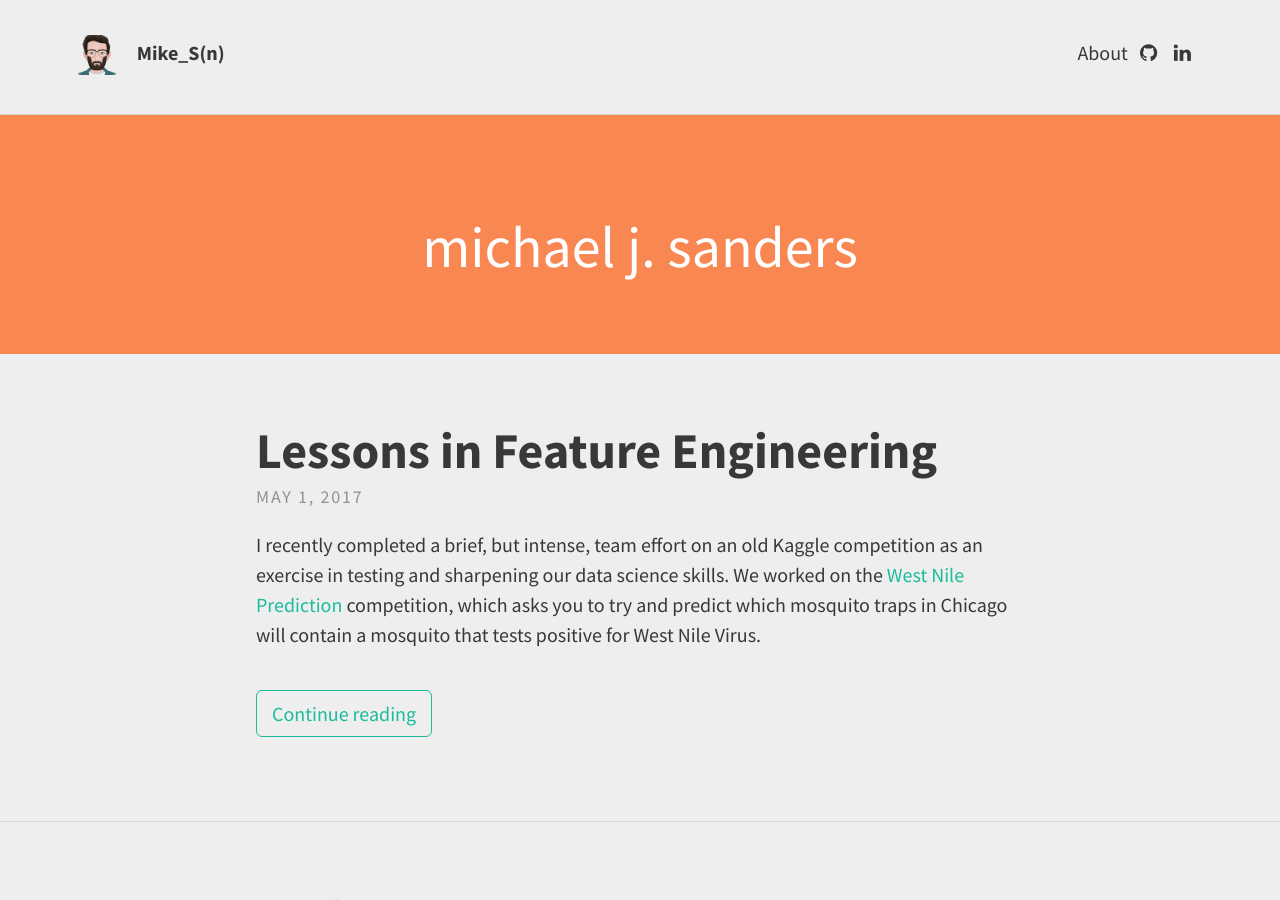
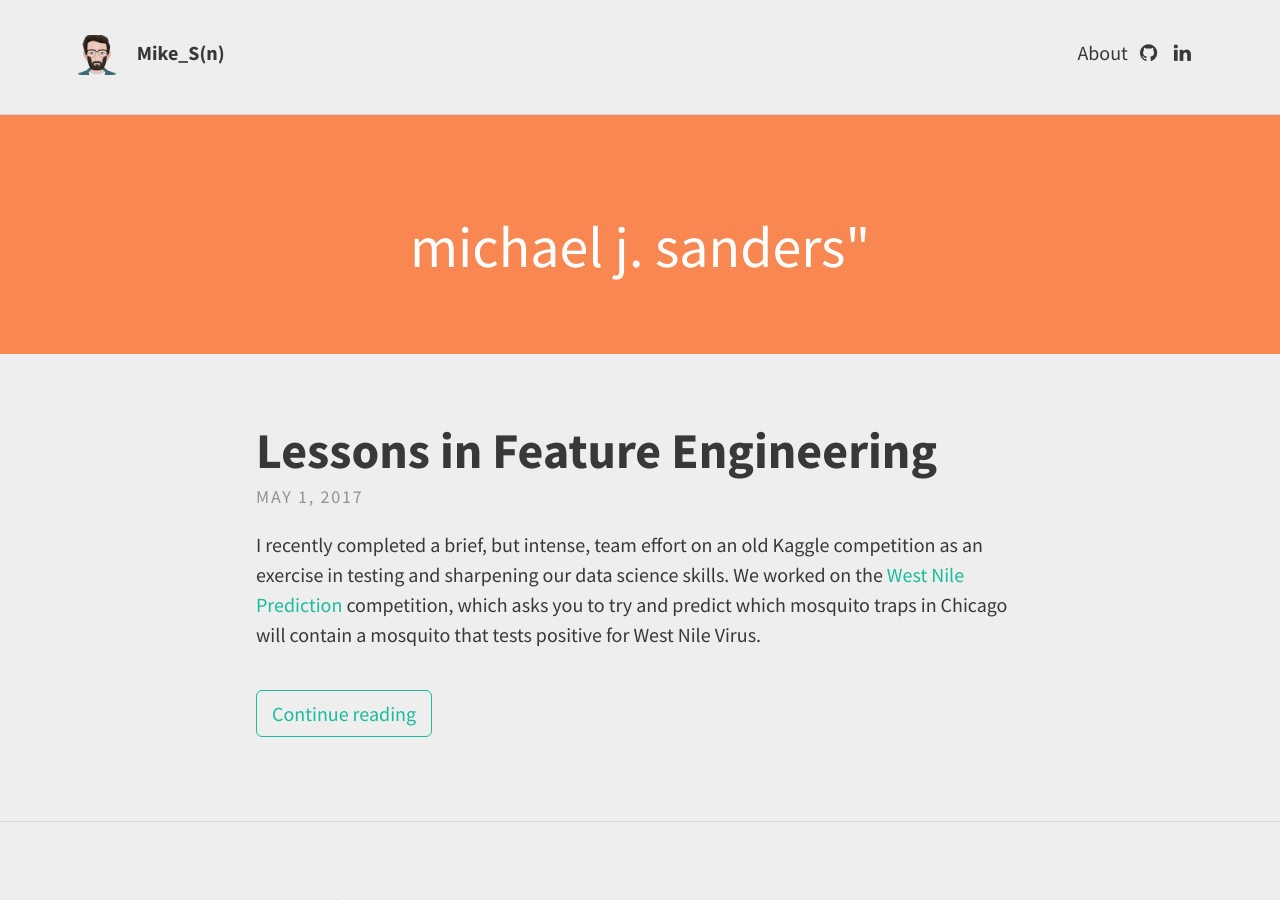
Before and after one commit to MikeS-nth/MikeS-nth.github.io, a Jekyll site: the page built from index.html, in a window 1280 px wide and 900 px high. Built offline with Jekyll 4.4.1, drawn with Linux system fonts in a browser that asks for light colours; nearby versions of some CDN libraries; the list of posts is cut into pages by our own code.

Commit message:
fixed missing '

```diff
--- a/_config.yml
+++ b/_config.yml
@@ -12,7 +12,7 @@ theme_settings:
 
   # Header and footer text
   header_text: >
-     <p><p style="font-size:58px">michael j. sanders</p>
+     <p><p style="font-size:58px">michael j. sanders"</p>
 
   header_text_feature_image:
   footer_text: >
```
